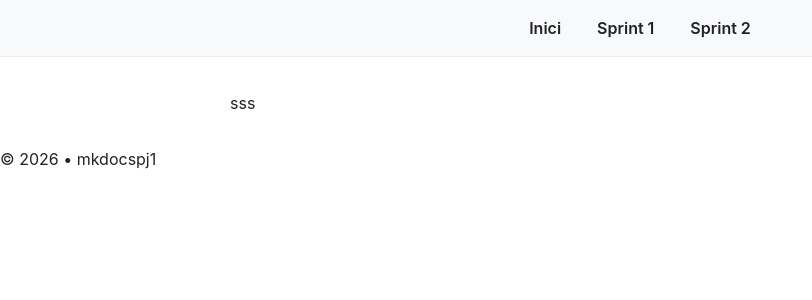
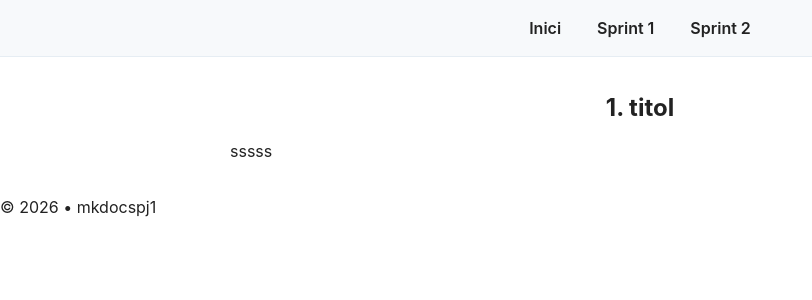
Before and after one commit to vallesune/mkdocspj1, a Jekyll site: the page built from projecte1/sprint3.md, in a window 1280 px wide. Shown: the top 300 px of the page, without its empty margins (0-812 px from the left). Built offline with Jekyll 4.4.1, drawn with Linux system fonts in a browser that asks for light colours; our own code applies the rules of GitHub Pages for plain Markdown files.

Commit message:
Update sprint3.md

```diff
--- a/projecte1/sprint3.md
+++ b/projecte1/sprint3.md
@@ -1 +1,9 @@
-sss
+---
+layout: default
+title: "Sprint 1.Inst. i Config inicial"
+permalink: projecte1/sprint1/
+---
+
+## 1. titol
+
+sssss
```
